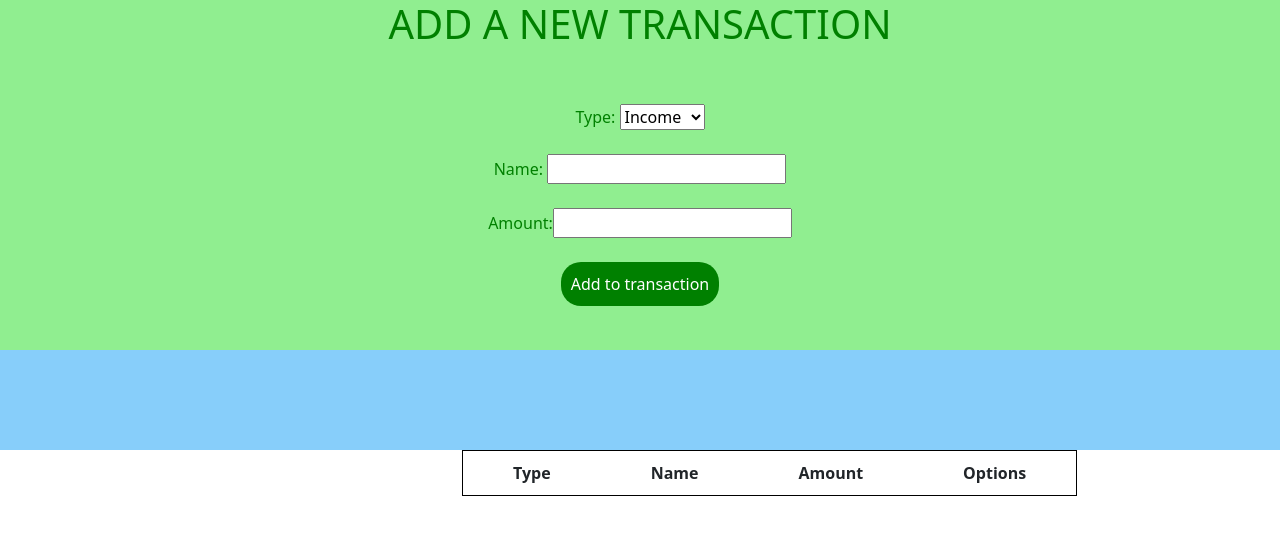
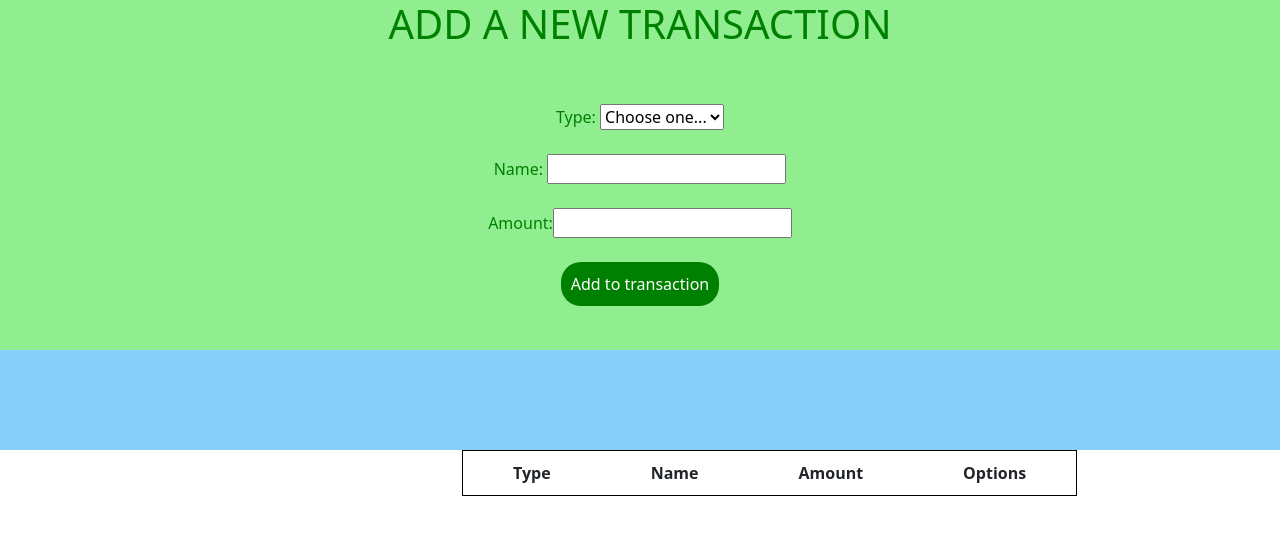
Before and after one commit to Bhoomi1503/Budget-Tracker, a plain HTML site: page index.html in a window 1280 px wide. Drawn offline with nearby package versions, Linux system fonts and the light colour scheme.

Commit message:
Update index.html

```diff
--- a/index.html
+++ b/index.html
@@ -14,9 +14,10 @@
     <div class="head1">
         <h1>ADD A NEW TRANSACTION</h1><br><br>
         <form id="transaction-form">
-        Type: <select type="text" id="type" name="type">
-            <option value="val1">Income</option>
-            <option value="val2">Expence</option>
+        Type: <select id="type" name="type">
+            <option value="" disabled selected>Choose one...</option>
+            <option>Income</option>
+            <option>Expence</option>
             </select><br><br>
         Name:  <input type="text" name="name" id="name"><br><br>
         Amount:<input type="text" name="amount" id="amount">
```
